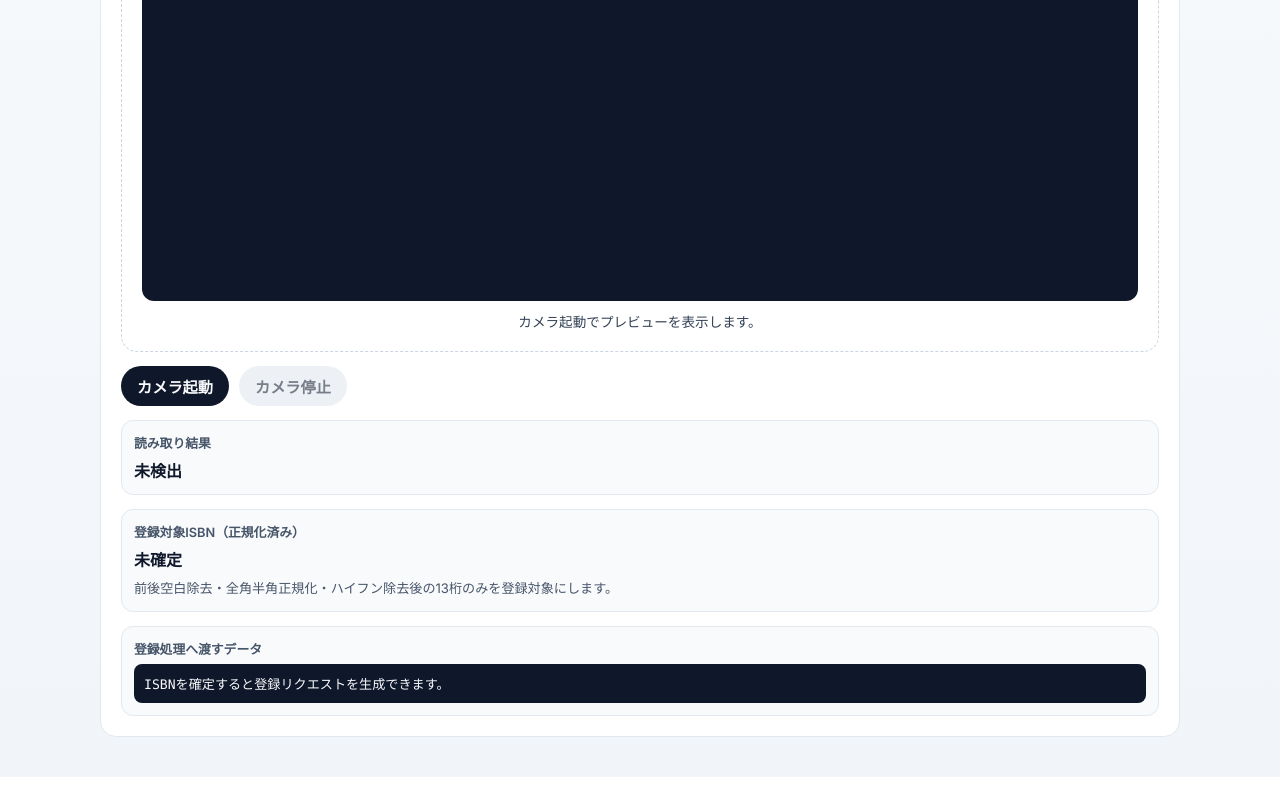
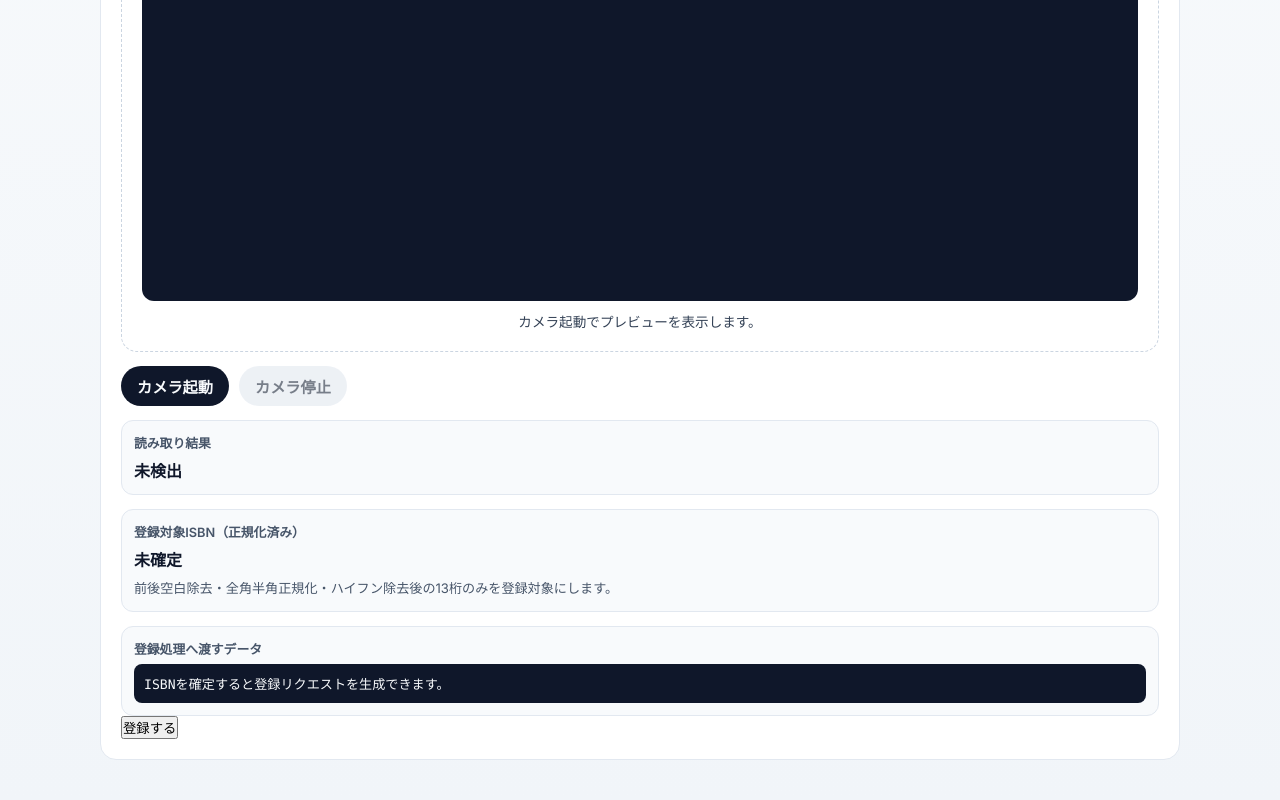
Before and after one commit to TUT-StudyClub/my-library, a Next.js app in the folder frontend/: page /library/register in a window 1280 px wide. Shown: the part 350-1150 px from the top of the page. Before the commit the page ends 1127 px from the top, so only its background shows below. Built offline with nearby package versions, Linux system fonts and the light colour scheme; no server answers.

Commit message:
feat: 13桁チェックを実装

```diff
--- a/frontend/src/app/library/register/page.tsx
+++ b/frontend/src/app/library/register/page.tsx
@@ -11,11 +11,17 @@ const UNSUPPORTED_CAMERA_MESSAGE = "このブラウザではカメラ機能を
 const SCANNER_ERROR_MESSAGE = "読み取り処理でエラーが発生しました。";
 const ISBN_EXTRACTION_ERROR_MESSAGE =
   "読み取り文字列からISBNを抽出できませんでした。別の角度で再読み取りしてください。";
+const INVALID_ISBN_MESSAGE = "ISBNは正規化後に13桁の数字である必要があります。";
+const DEFAULT_REGISTER_ERROR_MESSAGE = "登録に失敗しました。";
+const REGISTER_REQUEST_ERROR_MESSAGE = "登録リクエストの送信に失敗しました。";
 const IGNORABLE_SCAN_ERROR_NAMES = new Set([
   "NotFoundException",
   "ChecksumException",
   "FormatException",
 ]);
+const API_BASE_URL = process.env.NEXT_PUBLIC_API_BASE_URL ?? "http://localhost:8000";
+
+type RegisterRequestStatus = "idle" | "success" | "failure";
 
 function normalizeScannedText(rawText: string): string {
   return rawText.normalize("NFKC").trim();
@@ -24,11 +30,34 @@ function normalizeScannedText(rawText: string): string {
 function toNormalizedIsbn(rawText: string): string | null {
   const normalizedText = normalizeScannedText(rawText);
   const compactText = normalizedText.replaceAll("-", "").replace(/\s+/g, "");
-  if (/^[0-9]{13}$/.test(compactText)) {
+  if (isNormalizedIsbn(compactText)) {
     return compactText;
   }
 
   return null;
+}
+
+function isNormalizedIsbn(value: string): boolean {
+  return /^[0-9]{13}$/.test(value);
+}
+
+function extractRegisterErrorMessage(errorPayload: unknown, statusCode: number): string {
+  if (
+    typeof errorPayload === "object" &&
+    errorPayload !== null &&
+    "error" in errorPayload &&
+    typeof errorPayload.error === "object" &&
+    errorPayload.error !== null &&
+    "message" in errorPayload.error &&
+    typeof errorPayload.error.message === "string"
+  ) {
+    const message = errorPayload.error.message.trim();
+    if (message !== "") {
+      return message;
+    }
+  }
+
+  return `${DEFAULT_REGISTER_ERROR_MESSAGE} (status: ${statusCode})`;
 }
 
 function extractNormalizedIsbn(scanText: string): string | null {
@@ -61,6 +90,9 @@ export default function RegisterPage() {
   const [confirmedIsbn, setConfirmedIsbn] = useState<string | null>(null);
   const [errorMessage, setErrorMessage] = useState<string | null>(null);
   const [isbnErrorMessage, setIsbnErrorMessage] = useState<string | null>(null);
+  const [isSubmittingRegister, setIsSubmittingRegister] = useState(false);
+  const [registerRequestStatus, setRegisterRequestStatus] = useState<RegisterRequestStatus>("idle");
+  const [registerRequestMessage, setRegisterRequestMessage] = useState<string | null>(null);
   const registerRequestPayload =
     confirmedIsbn === null
       ? null
@@ -153,6 +185,49 @@ export default function RegisterPage() {
     }
   }, [isCameraActive, isStartingCamera, stopCamera]);
 
+  const submitRegisterRequest = useCallback(async () => {
+    if (isSubmittingRegister) {
+      return;
+    }
+
+    if (confirmedIsbn === null || !isNormalizedIsbn(confirmedIsbn)) {
+      setRegisterRequestStatus("failure");
+      setRegisterRequestMessage(INVALID_ISBN_MESSAGE);
+      return;
+    }
+
+    setRegisterRequestStatus("idle");
+    setRegisterRequestMessage(null);
+    setIsSubmittingRegister(true);
+
+    try {
+      const response = await fetch(new URL("/api/volumes", API_BASE_URL).toString(), {
+        method: "POST",
+        headers: {
+          "Content-Type": "application/json",
+        },
+        body: JSON.stringify({
+          isbn: confirmedIsbn,
+        }),
+      });
+
+      if (!response.ok) {
+        const errorPayload = (await response.json().catch(() => null)) as unknown;
+        setRegisterRequestStatus("failure");
+        setRegisterRequestMessage(extractRegisterErrorMessage(errorPayload, response.status));
+        return;
+      }
+
+      setRegisterRequestStatus("success");
+      setRegisterRequestMessage("登録リクエストを送信しました。");
+    } catch {
+      setRegisterRequestStatus("failure");
+      setRegisterRequestMessage(REGISTER_REQUEST_ERROR_MESSAGE);
+    } finally {
+      setIsSubmittingRegister(false);
+    }
+  }, [confirmedIsbn, isSubmittingRegister]);
+
   return (
     <main className={styles.page}>
       <div className={styles.container}>
@@ -241,6 +316,31 @@ export default function RegisterPage() {
               {registerRequestPayload ?? "ISBNを確定すると登録リクエストを生成できます。"}
             </pre>
           </div>
+
+          <div className={styles.submitRow}>
+            <button
+              className={styles.submitButton}
+              disabled={isSubmittingRegister}
+              onClick={() => {
+                void submitRegisterRequest();
+              }}
+              type="button"
+            >
+              {isSubmittingRegister ? "登録中..." : "登録する"}
+            </button>
+          </div>
+
+          {registerRequestMessage !== null && (
+            <p
+              aria-live="polite"
+              className={
+                registerRequestStatus === "success" ? styles.successText : styles.errorText
+              }
+              role="status"
+            >
+              {registerRequestMessage}
+            </p>
+          )}
         </section>
       </div>
     </main>
```
